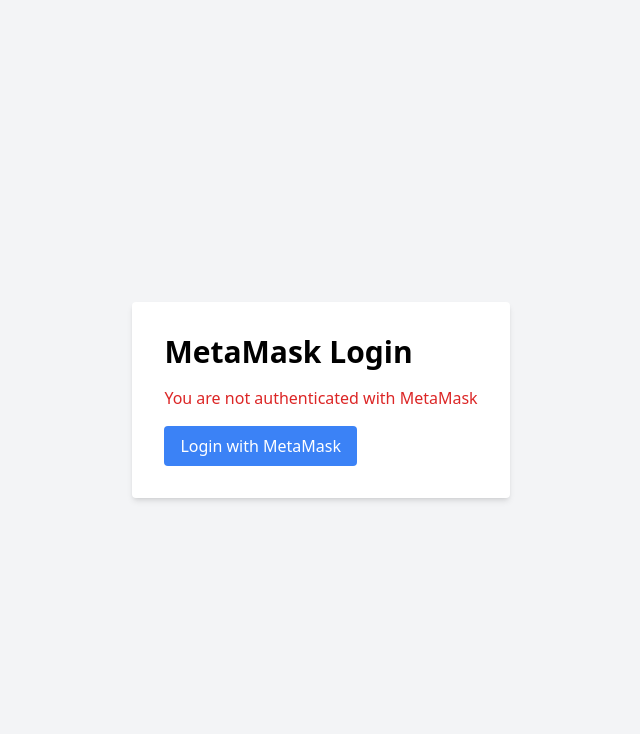
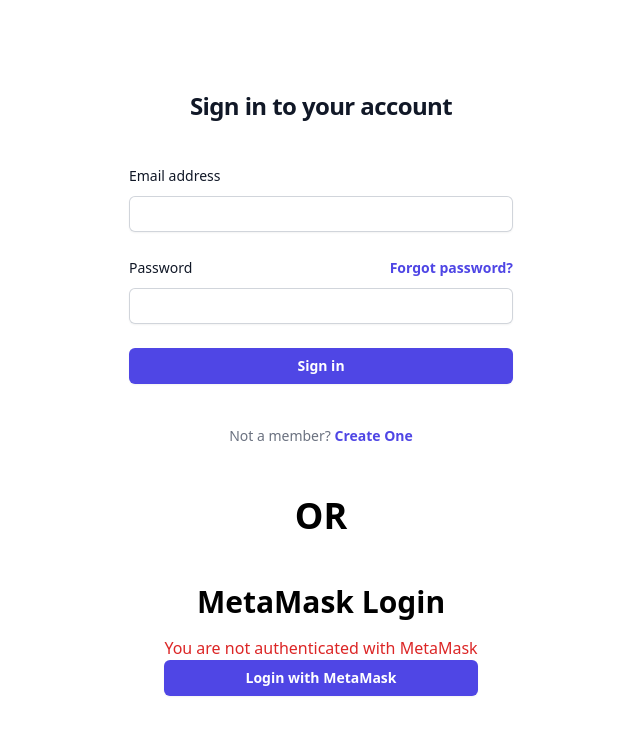
Before and after one commit to bhatiatanish225/HackMol-5.0, a React (Create React App) app in the folder frontend/: page / in a window 1280 px wide. Shown: the top 734 px of the page, without its empty margins (319-959 px from the left). Built offline with nearby package versions, Linux system fonts and the light colour scheme.

Commit message:
login sign up

```diff
--- a/frontend/package.json
+++ b/frontend/package.json
@@ -9,6 +9,7 @@
     "@mui/material": "^5.15.10",
     "@mui/styled-engine-sc": "^6.0.0-alpha.17",
     "@mui/x-charts": "^6.19.5",
+    "@tailwindcss/forms": "^0.5.7",
     "@testing-library/jest-dom": "^5.17.0",
     "@testing-library/react": "^13.4.0",
     "@testing-library/user-event": "^13.5.0",
--- a/frontend/src/App.js
+++ b/frontend/src/App.js
@@ -17,14 +17,19 @@
 import IncorrectPass from './components/Payment/IncorrectPass.js';
 
 import Profile from './components/Profile/Profile.js';
-import MetaMaskLogin from './components/Login/MetaMaskLOgin.jsx';
+
+import SignIn from './components/Login/SignIn.jsx';
+import Register from './components/Login/Register.jsx';
+
+
 function App() {
   return <React.Fragment>
 
 
     <main>
     <Routes>
-      <Route path='/' element={<MetaMaskLogin/>}></Route>
+      <Route path='/register' element={<Register/>}></Route>
+      <Route path='/' element={<SignIn/>}></Route>
       <Route path='/dashboard' element={<Dashboard/>}></Route>
       <Route path='/payment' element={<Payment/>}></Route>
       <Route path='/enteramount' element={<EnterAmount/>}></Route>
--- a/frontend/src/components/Login/MetaMaskLOgin.jsx
+++ b/frontend/src/components/Login/MetaMaskLOgin.jsx
@@ -53,16 +53,16 @@
   };
 
   return (
-    <div className="min-h-screen flex items-center justify-center bg-gray-100">
-      <div className="bg-white p-8 rounded shadow-md">
-        <h1 className="text-3xl font-bold mb-4">MetaMask Login</h1>
+    <div className=" flex items-center justify-center">
+      <div className="">
+        <h1 className="text-3xl font-bold mb-4 text-center">MetaMask Login</h1>
 
         {account ? (
           <div className="text-green-600">
             <p>Authenticated with MetaMask</p>
             <p>Ethereum Address: {account}</p>
             <button
-              className="mt-4 bg-blue-500 text-white py-2 px-4 rounded hover:bg-blue-600"
+              className="flex w-full justify-center rounded-md bg-indigo-600 px-3 py-1.5 text-sm font-semibold leading-6 text-white shadow-sm hover:bg-indigo-500 focus-visible:outline focus-visible:outline-2 focus-visible:outline-offset-2 focus-visible:outline-indigo-600"
               onClick={logout}
             >
               Logout
@@ -72,7 +72,7 @@
           <div className="text-red-600">
             <p>You are not authenticated with MetaMask</p>
             <button
-              className="mt-4 bg-blue-500 text-white py-2 px-4 rounded hover:bg-blue-600"
+              className="flex w-full justify-center rounded-md bg-indigo-600 px-3 py-1.5 text-sm font-semibold leading-6 text-white shadow-sm hover:bg-indigo-500 focus-visible:outline focus-visible:outline-2 focus-visible:outline-offset-2 focus-visible:outline-indigo-600"
               onClick={authenticateWithMetaMask}
             >
               Login with MetaMask
--- /dev/null
+++ b/frontend/src/components/Login/Register.jsx
@@ -0,0 +1,85 @@
+import MetaMaskLogin from "./MetaMaskLOgin";
+
+export default function Register() {
+    return (
+      <>
+
+        <div className=" flex flex-col justify-center px-6 py-12 lg:px-8">
+          <div className="sm:mx-auto sm:w-full sm:max-w-sm">
+
+            <h2 className="mt-10 text-center text-2xl font-bold leading-9 tracking-tight text-gray-900">
+              Create an account
+            </h2>
+          </div>
+
+          <div className="mt-10 sm:mx-auto sm:w-full sm:max-w-sm">
+            <form className="space-y-6" action="#" method="POST">
+            <div>
+                <label htmlFor="name" className="block text-sm font-medium leading-6 text-gray-900">
+                 Name
+                </label>
+                <div className="mt-2">
+                  <input
+                    id="name"
+                    name="email"
+                    type="email"
+                    autoComplete="email"
+                    required
+                    className="block w-full rounded-md border-0 py-1.5 text-gray-900 shadow-sm ring-1 ring-inset ring-gray-300 placeholder:text-gray-400 focus:ring-2 focus:ring-inset focus:ring-indigo-600 sm:text-sm sm:leading-6"
+                  />
+                </div>
+              </div>
+              <div>
+                <label htmlFor="email" className="block text-sm font-medium leading-6 text-gray-900">
+                  Email address
+                </label>
+                <div className="mt-2">
+                  <input
+                    id="email"
+                    name="email"
+                    type="email"
+                    autoComplete="email"
+                    required
+                    className="block w-full rounded-md border-0 py-1.5 text-gray-900 shadow-sm ring-1 ring-inset ring-gray-300 placeholder:text-gray-400 focus:ring-2 focus:ring-inset focus:ring-indigo-600 sm:text-sm sm:leading-6"
+                  />
+                </div>
+              </div>
+
+              <div>
+                <div className="flex items-center justify-between">
+                  <label htmlFor="password" className="block text-sm font-medium leading-6 text-gray-900">
+                    Password
+                  </label>
+
+                </div>
+                <div className="mt-2">
+                  <input
+                    id="password"
+                    name="password"
+                    type="password"
+                    autoComplete="current-password"
+                    required
+                    className="block w-full rounded-md border-0 py-1.5 text-gray-900 shadow-sm ring-1 ring-inset ring-gray-300 placeholder:text-gray-400 focus:ring-2 focus:ring-inset focus:ring-indigo-600 sm:text-sm sm:leading-6"
+                  />
+                </div>
+              </div>
+
+              <div>
+                <button
+                  type="submit"
+                  className="flex w-full justify-center rounded-md bg-indigo-600 px-3 py-1.5 text-sm font-semibold leading-6 text-white shadow-sm hover:bg-indigo-500 focus-visible:outline focus-visible:outline-2 focus-visible:outline-offset-2 focus-visible:outline-indigo-600"
+                >
+                 Sign Up
+                </button>
+              </div>
+            </form>
+
+
+          </div>
+          <h1 className=" text-center text-4xl font-semibold p-12">OR</h1>
+          <MetaMaskLogin/>
+        </div>
+
+      </>
+    )
+  }
--- /dev/null
+++ b/frontend/src/components/Login/SignIn.jsx
@@ -0,0 +1,81 @@
+import MetaMaskLogin from "./MetaMaskLOgin";
+
+import { Link } from "react-router-dom";
+
+export default function SignIn() {
+    return (
+      <>
+
+        <div className=" flex flex-col justify-center px-6 py-12 lg:px-8">
+          <div className="sm:mx-auto sm:w-full sm:max-w-sm">
+
+            <h2 className="mt-10 text-center text-2xl font-bold leading-9 tracking-tight text-gray-900">
+              Sign in to your account
+            </h2>
+          </div>
+
+          <div className="mt-10 sm:mx-auto sm:w-full sm:max-w-sm">
+            <form className="space-y-6" action="#" method="POST">
+              <div>
+                <label htmlFor="email" className="block text-sm font-medium leading-6 text-gray-900">
+                  Email address
+                </label>
+                <div className="mt-2">
+                  <input
+                    id="email"
+                    name="email"
+                    type="email"
+                    autoComplete="email"
+                    required
+                    className="block w-full rounded-md border-0 py-1.5 text-gray-900 shadow-sm ring-1 ring-inset ring-gray-300 placeholder:text-gray-400 focus:ring-2 focus:ring-inset focus:ring-indigo-600 sm:text-sm sm:leading-6"
+                  />
+                </div>
+              </div>
+
+              <div>
+                <div className="flex items-center justify-between">
+                  <label htmlFor="password" className="block text-sm font-medium leading-6 text-gray-900">
+                    Password
+                  </label>
+                  <div className="text-sm">
+                    <a href="#" className="font-semibold text-indigo-600 hover:text-indigo-500">
+                      Forgot password?
+                    </a>
+                  </div>
+                </div>
+                <div className="mt-2">
+                  <input
+                    id="password"
+                    name="password"
+                    type="password"
+                    autoComplete="current-password"
+                    required
+                    className="block w-full rounded-md border-0 py-1.5 text-gray-900 shadow-sm ring-1 ring-inset ring-gray-300 placeholder:text-gray-400 focus:ring-2 focus:ring-inset focus:ring-indigo-600 sm:text-sm sm:leading-6"
+                  />
+                </div>
+              </div>
+
+              <div>
+                <button
+                  type="submit"
+                  className="flex w-full justify-center rounded-md bg-indigo-600 px-3 py-1.5 text-sm font-semibold leading-6 text-white shadow-sm hover:bg-indigo-500 focus-visible:outline focus-visible:outline-2 focus-visible:outline-offset-2 focus-visible:outline-indigo-600"
+                >
+                  Sign in
+                </button>
+              </div>
+            </form>
+
+            <p className="mt-10 text-center text-sm text-gray-500">
+              Not a member?{' '}
+              <Link to='/register' className="font-semibold leading-6 text-indigo-600 hover:text-indigo-500">
+               Create One
+              </Link>
+            </p>
+          </div>
+          <h1 className=" text-center text-4xl font-semibold p-12">OR</h1>
+          <MetaMaskLogin/>
+        </div>
+
+      </>
+    )
+  }
--- a/frontend/tailwind.config.js
+++ b/frontend/tailwind.config.js
@@ -6,5 +6,7 @@
   theme: {
     extend: {},
   },
-  plugins: [],
+  plugins: [
+    require('@tailwindcss/forms'),
+  ],
 }
```
Also changed, not shown: 1 other file (tests, documents, lock files or other folders).
